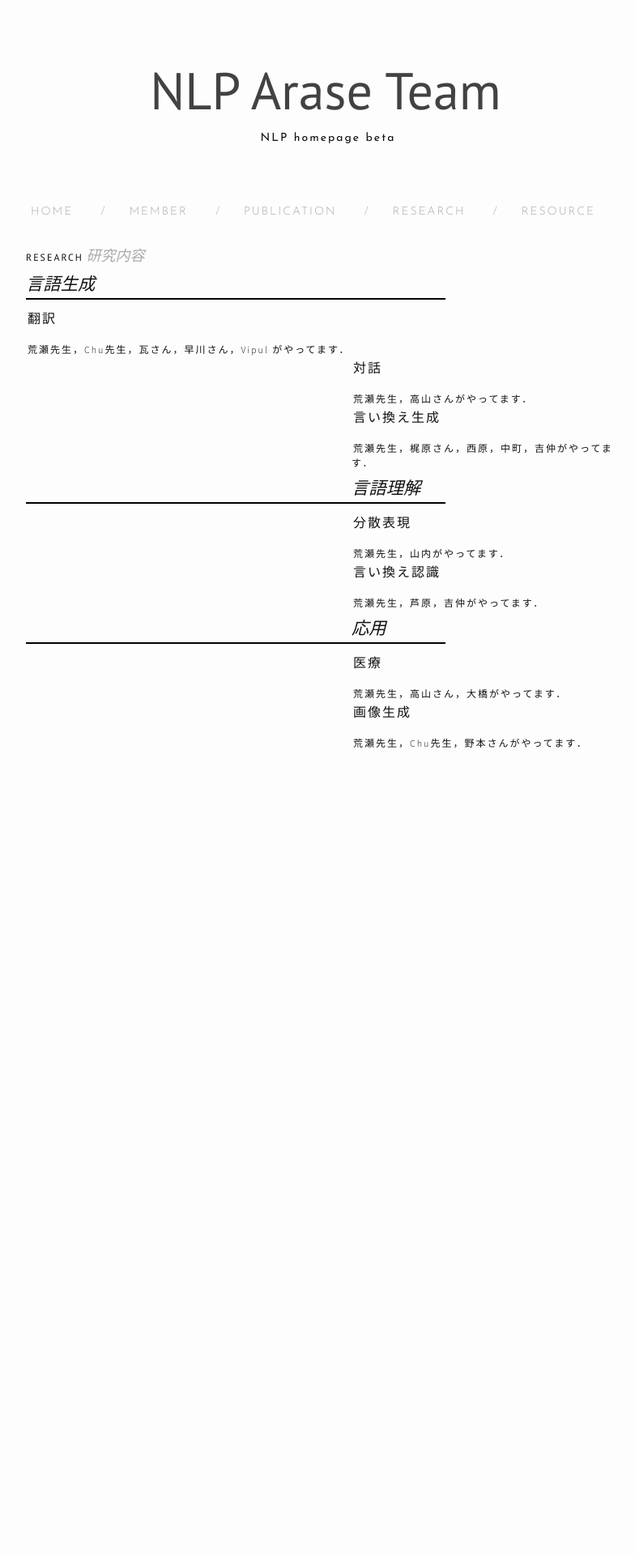
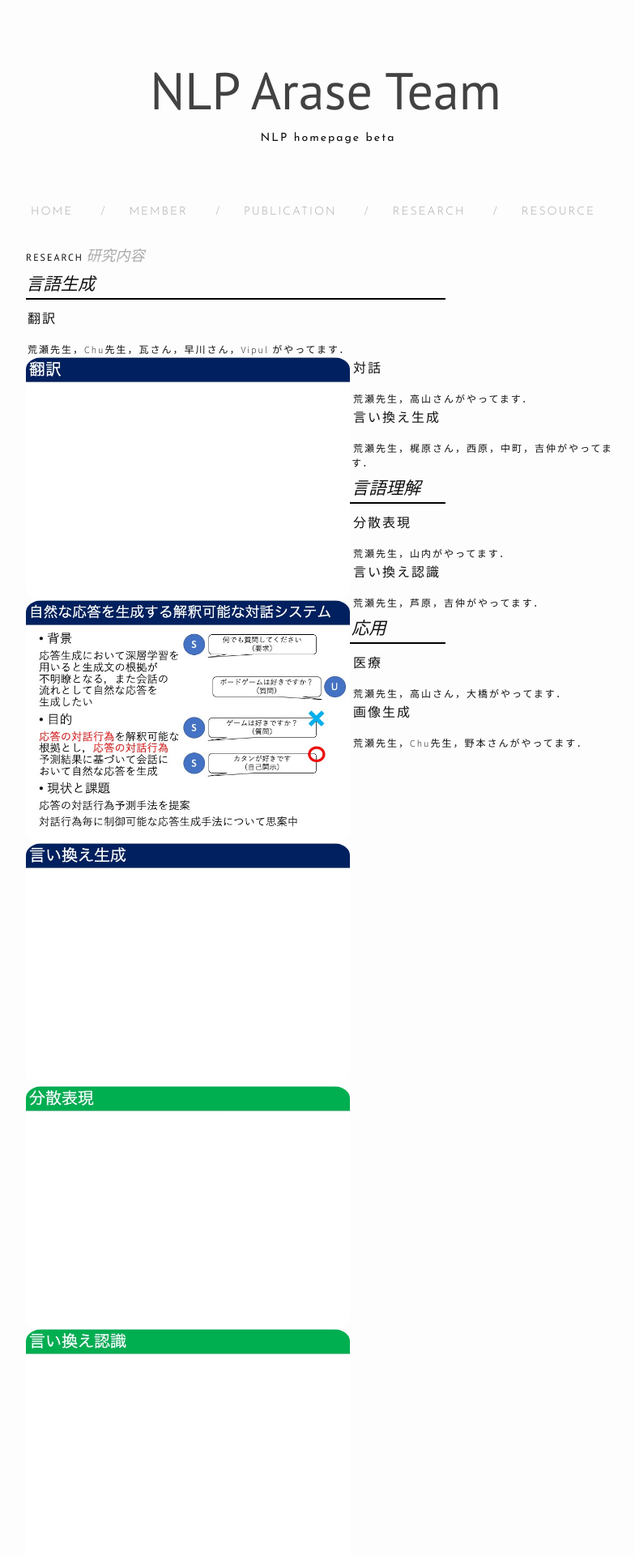
Before and after one commit to nlp-arase/nlp-arase.github.io, a Jekyll site: the page built from research.md, in a window 1280 px wide. Shown: the top 1920 px of the page at 81% size, without its empty margins (238-1022 px from the left). Built offline with Jekyll 4.4.1, drawn with Linux system fonts in a browser that asks for light colours; nearby versions of some CDN libraries.

Commit message:
bug fix research img

```diff
--- a/research.md
+++ b/research.md
@@ -14,7 +14,7 @@ tagline: "研究内容"
             <div class="research-theme">{{ LT.theme }}</div><BR>
             <div class="research-content">{{ LT.contents }}</div>
             {% for image in LT.img %}
-                <div class="research-img" style="background: url({{ site.baseurl }}/_data/image/{{ image }})"></div>
+                <div class="research-img" style="background: url({{ site.baseurl }}/image/{{ image }})"></div>
             {% endfor %}
         </div>
     {% endfor %}
```
Also changed, not shown: image/clin.jpeg (renamed from _data/image/clin.jpeg), image/emb.jpeg (renamed from _data/image/emb.jpeg), image/mt.jpeg (renamed from _data/image/mt.jpeg), image/ppg.jpeg (renamed from _data/image/ppg.jpeg), image/ppr.jpeg (renamed from _data/image/ppr.jpeg), image/research_tanaka.jpeg (renamed from _data/image/research_tanaka.jpeg), image/tti.jpeg (renamed from _data/image/tti.jpeg).
